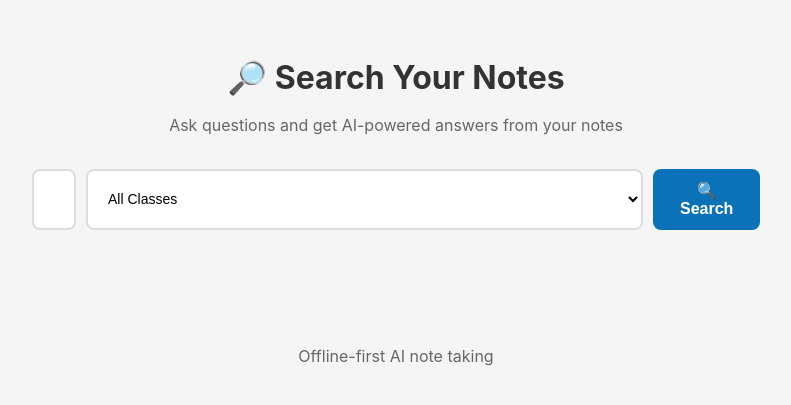
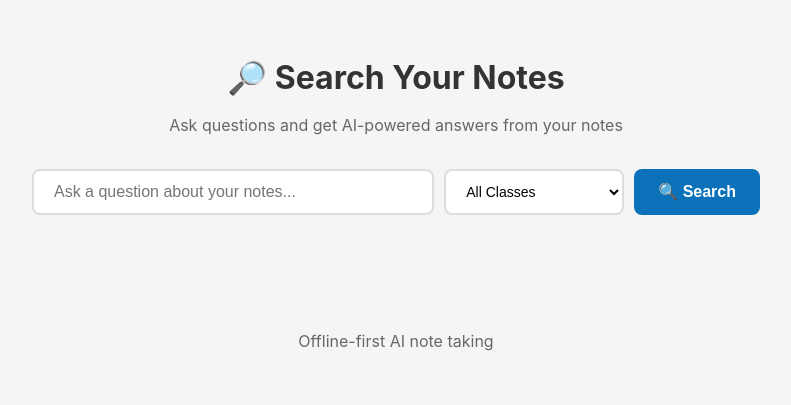
Before and after one commit to carloszamora0822/notetaker-ai, a FastAPI app: page /search in a window 1280 px wide. Shown: the part 104-509 px from the top of the page, without its empty margins (244-1035 px from the left). Run offline with FastAPI, Linux system fonts and the light colour scheme; some libraries are stand-ins or nearby versions.

Commit message:
fix(frontend): improve search bar layout proportions

```diff
--- a/frontend/static/css/main.css
+++ b/frontend/static/css/main.css
@@ -89,6 +89,7 @@ main {
 
 .search-bar input[type="text"] {
   flex: 1;
+  min-width: 0;
   padding: 12px 20px;
   font-size: 16px;
   border: 2px solid #ddd;
@@ -103,13 +104,14 @@ main {
 }
 
 .search-bar select {
+  flex-shrink: 0;
   padding: 12px 16px;
   font-size: 14px;
   border: 2px solid #ddd;
   border-radius: 8px;
   background: white;
   cursor: pointer;
-  min-width: 150px;
+  max-width: 180px;
   transition: all 0.3s;
 }
 
@@ -118,6 +120,7 @@ main {
 }
 
 .search-bar button {
+  flex-shrink: 0;
   padding: 12px 24px;
   background: #0B72B9;
   color: white;
@@ -127,6 +130,7 @@ main {
   font-weight: 600;
   cursor: pointer;
   transition: all 0.3s;
+  white-space: nowrap;
 }
 
 .search-bar button:hover {
```
